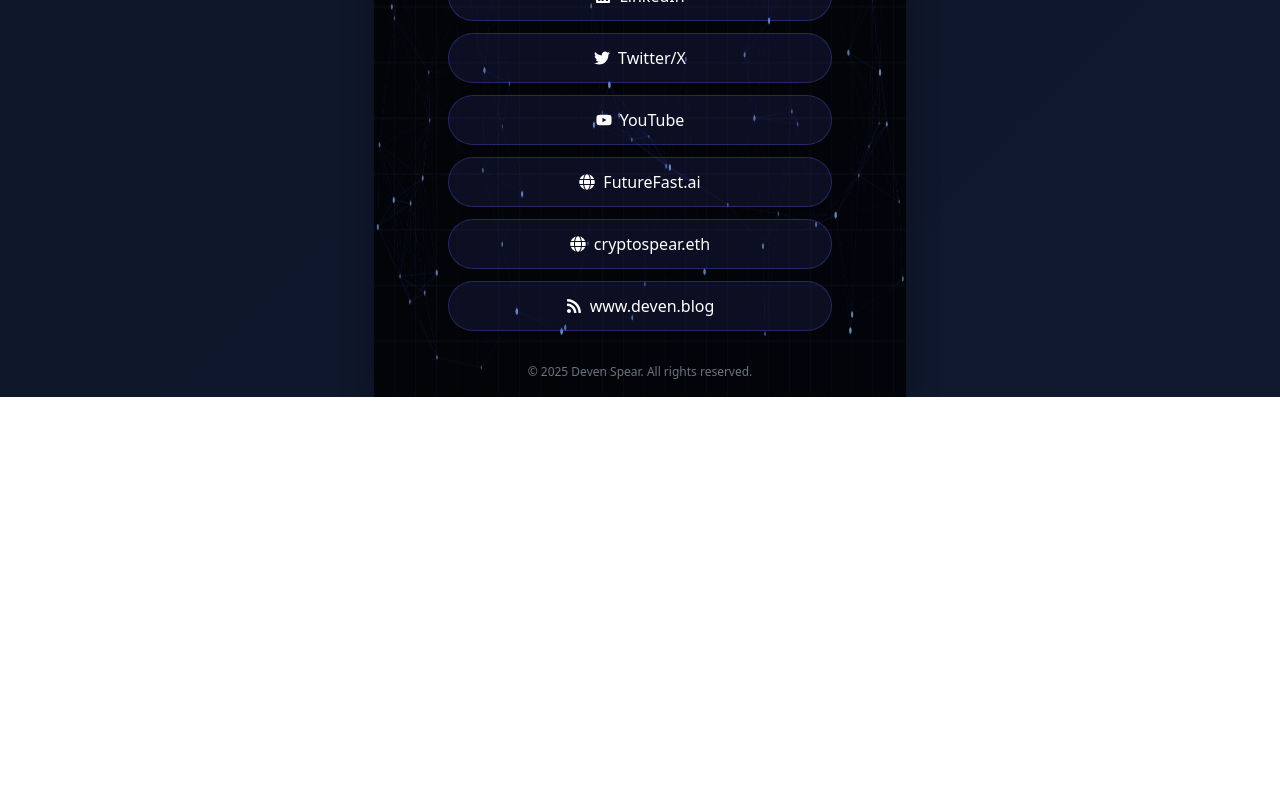
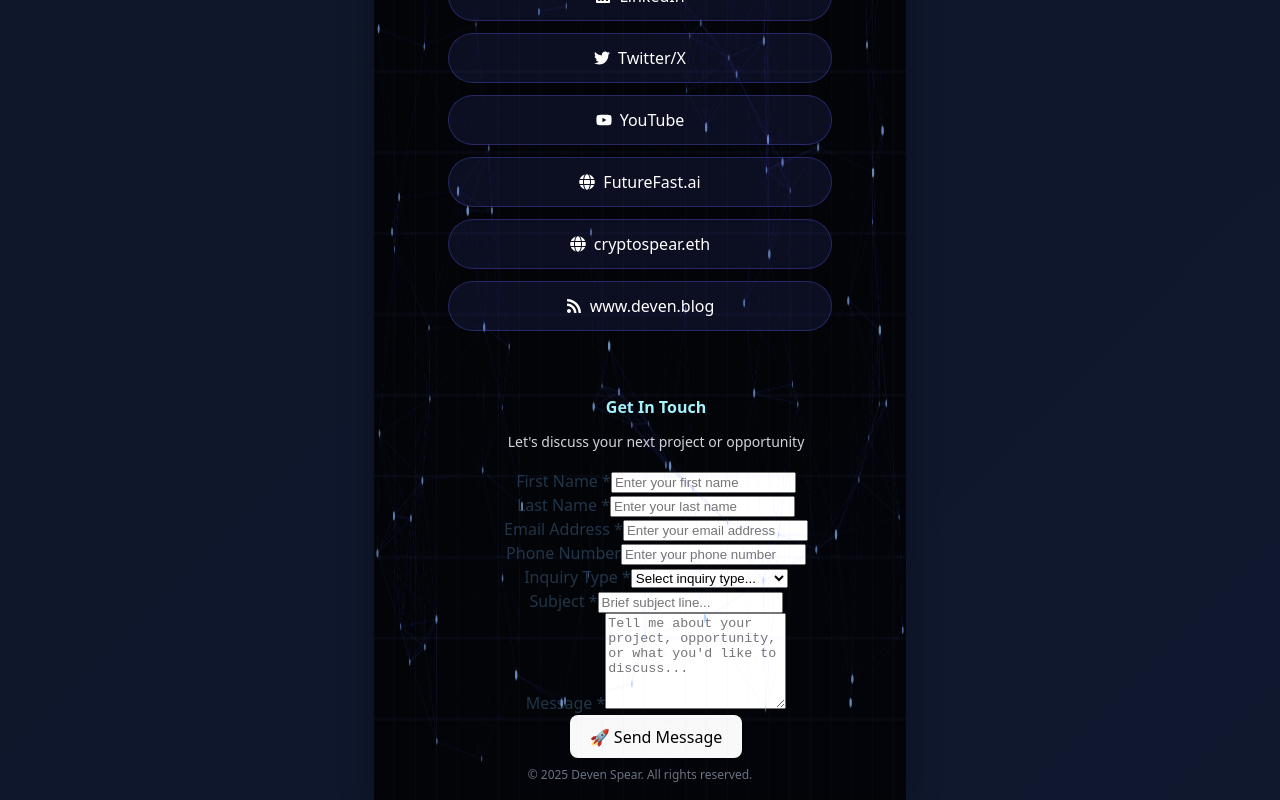
Before and after one commit to devenspear/devencloud3, a React (Vite) app: page / in a window 1280 px wide. Shown: the part 495-1295 px from the top of the page. Before the commit the page ends 892 px from the top, so only its background shows below. Built offline with nearby package versions, Linux system fonts and the light colour scheme.

Commit message:
Integrate DevCoCRM contact form into main app

```diff
--- a/src/App.css
+++ b/src/App.css
@@ -110,6 +110,14 @@
 .resource-icon {
   margin-right: 0.5rem;
   display: inline-flex;
+}
+
+/* Contact Section Styles */
+.contact-section {
+  width: 100%;
+  max-width: 600px;
+  margin: 2rem auto 0;
+  padding: 0 1rem;
 }
 
 footer {
--- a/src/App.tsx
+++ b/src/App.tsx
@@ -1,8 +1,7 @@
 import { FaLinkedin, FaTwitter, FaYoutube, FaGlobe, FaRss } from 'react-icons/fa';
 import './App.css';
 import AnimatedBackground from './components/AnimatedBackground';
-// Contact form temporarily disabled
-// import ContactForm from './components/ContactForm';
+import DevenCloud3ContactForm from './components/DevenCloud3ContactForm';
 
 // Obfuscate URLs to avoid ad blocker detection
 const buildUrl = (parts: string[]) => parts.join('');
@@ -76,9 +75,9 @@
         ))}
       </div>
 
-      {/* Contact form temporarily disabled
-      <ContactForm />
-      */}
+      <div className="contact-section">
+        <DevenCloud3ContactForm />
+      </div>
 
       <footer>
         &copy; {new Date().getFullYear()} Deven Spear. All rights reserved.
```
